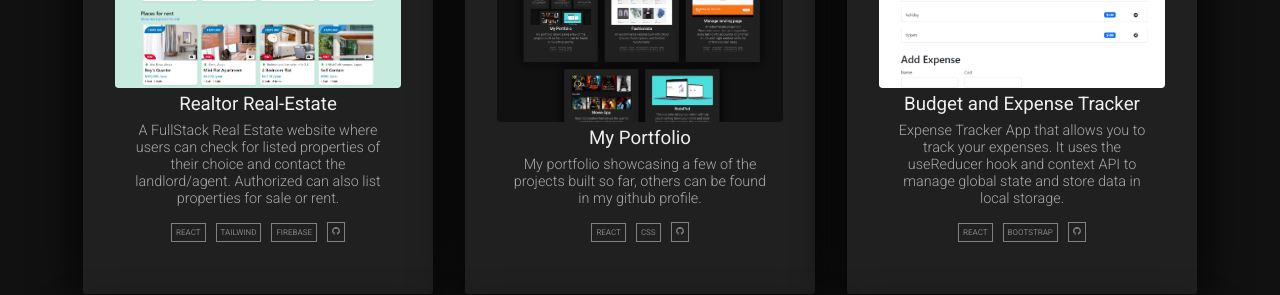
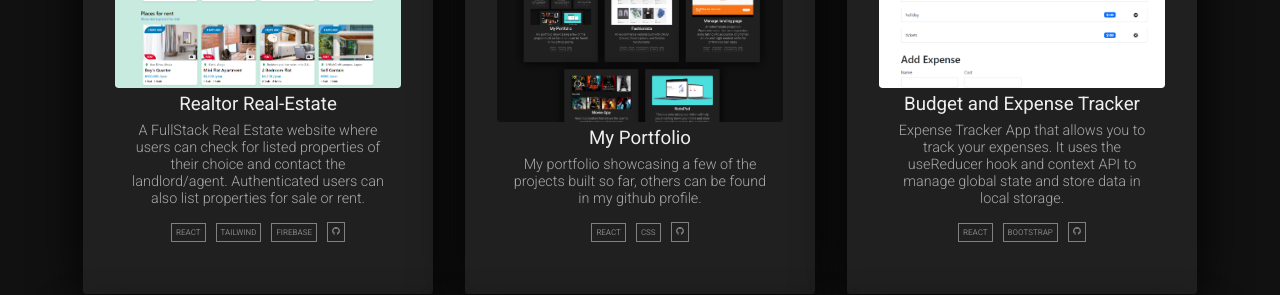
Before and after one commit to ochosteve08/React-Portfolio, a React (Vite) app: page / in a window 1280 px wide. Shown: the part 1420-1715 px from the top of the page. Built offline with nearby package versions, Linux system fonts and the light colour scheme.

Commit message:
update portfolio project description

```diff
--- a/src/Components/WebPortfolio/PortBoxes.jsx
+++ b/src/Components/WebPortfolio/PortBoxes.jsx
@@ -35,8 +35,9 @@ const PortBoxes = () => {
         >
           <h3>Realtor Real-Estate</h3>
           <p>
-            A FullStack Real Estate website where users can check for listed properties of their choice and contact the landlord/agent. Authorized can also
-            list properties for sale or rent.
+            A FullStack Real Estate website where users can check for listed
+            properties of their choice and contact the landlord/agent.
+            Authenticated users can also list properties for sale or rent.
           </p>
         </div>
 
```
